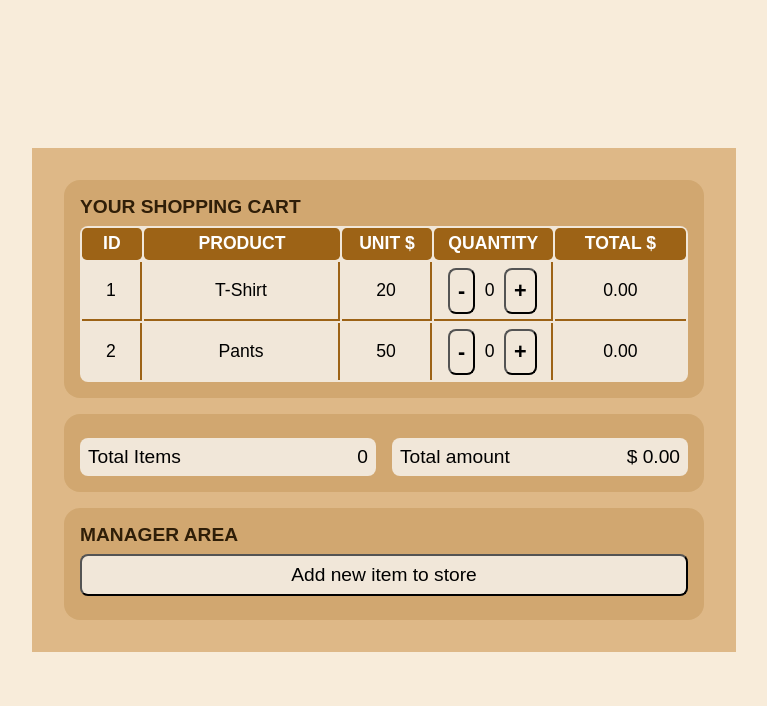
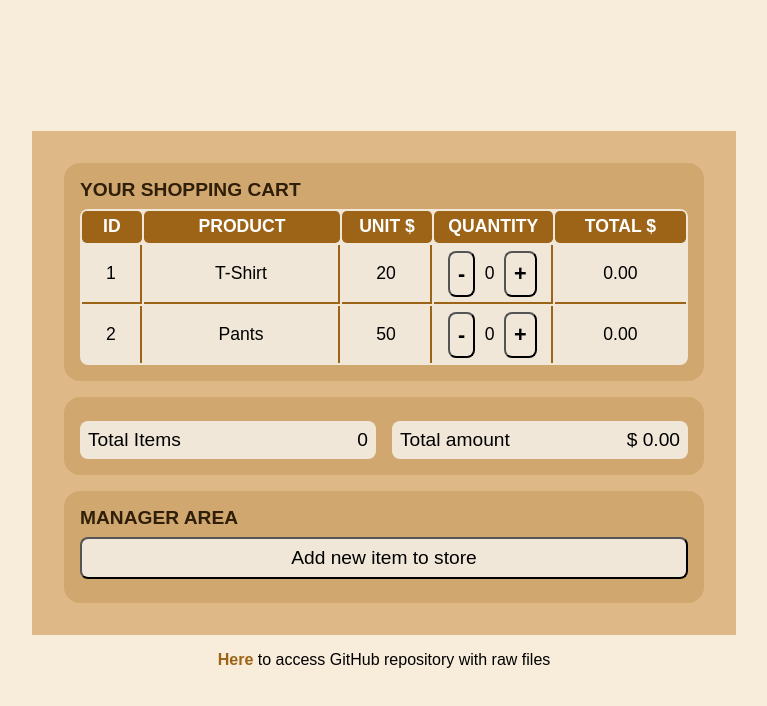
Before and after one commit to meduardaeneves/shopping_cart_simulator, a plain HTML site: page index.html in a window 1280 px wide. Shown: the whole page, without its empty margins (256-1023 px from the left). Drawn offline with Linux system fonts and the light colour scheme.

Commit message:
Add files via upload

```diff
--- a/css/styles.css
+++ b/css/styles.css
@@ -26,6 +26,7 @@ html, body {
 body {
     display: flex;
     justify-content: center;
+    flex-direction: column;
     align-items: center;
     background-color: rgb(248, 236, 218);
 }
@@ -36,6 +37,16 @@ h1 {
     color: brown;
     font-size: 2rem;
     font-weight: bold;
+}
+
+#repository-link {
+    margin-top: 1rem;
+}
+
+#repository-link a {
+    color: rgb(157, 99, 22);
+    font-weight: bold;
+    text-decoration: none;
 }
 
 #shopping-cart-area {
--- a/index.html
+++ b/index.html
@@ -83,6 +83,7 @@
 
         </div>
     </div>
+    <p id='repository-link'><a href='https://github.com/meduardaeneves/shopping_cart_simulator'>Here</a> to access GitHub repository with raw files</p>
     <script src='js/scripts.js' defer></script>
 </body>
 </html>
```
